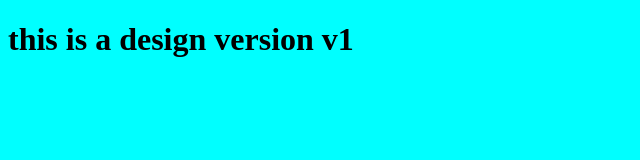
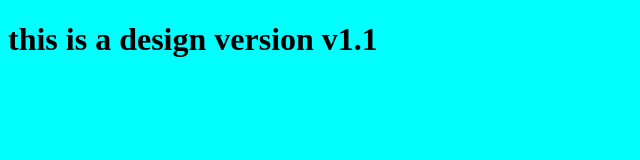
Before and after one commit to sahil20sharma/myrepo, a plain HTML site: page index.html in a window 1280 px wide. Shown: the full height of the page, 0-640 px from the left. Drawn offline with Linux system fonts and the light colour scheme.

Commit message:
change from design

```diff
--- a/index.html
+++ b/index.html
@@ -7,7 +7,7 @@
     <link rel="stylesheet" href="style.css">
 </head>
 <body>
-    <h1>this is a design version v1</h1>
+    <h1>this is a design version v1.1</h1>
 
 </body>
 </html>
```
